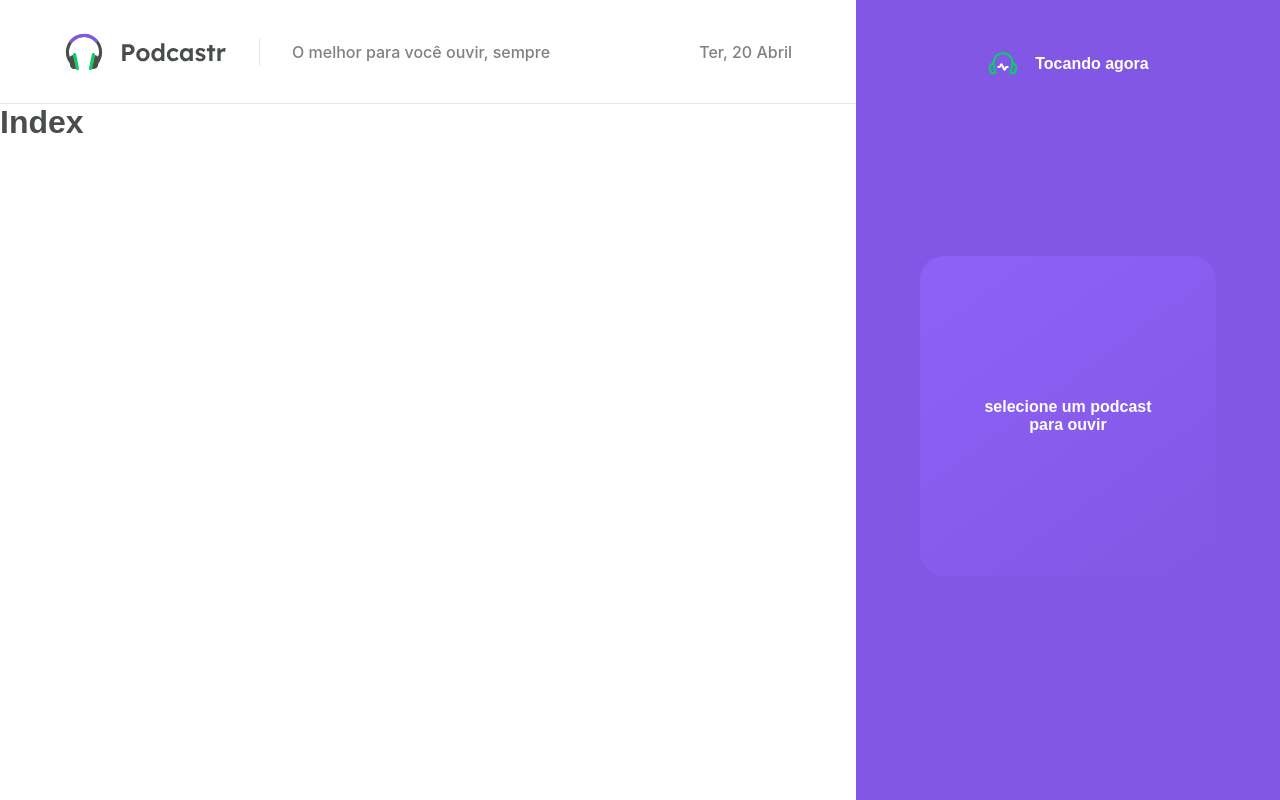
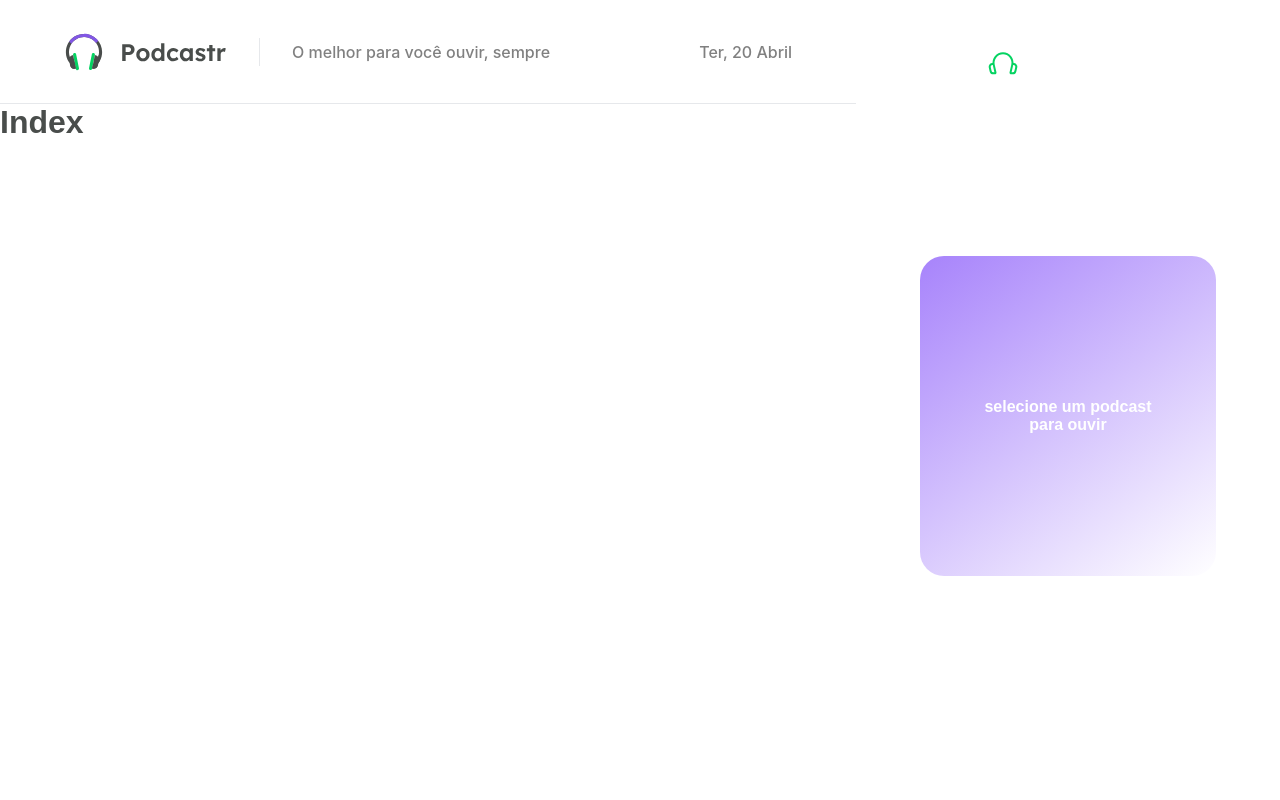
Before and after one commit to Yan-Gurgel/podcastrnext, a Next.js app: page / in a window 1280 px wide. Built offline with nearby package versions, Linux system fonts and the light colour scheme.

Commit message:
Teste de cor

```diff
--- a/src/components/Player/styles.module.scss
+++ b/src/components/Player/styles.module.scss
@@ -3,7 +3,7 @@
     width: 26.5rem;
     height: 100vh;
 
-    background: var(--purple-500);
+    background: var(--white);
     color: var(--white);
 
     display: flex;
```
